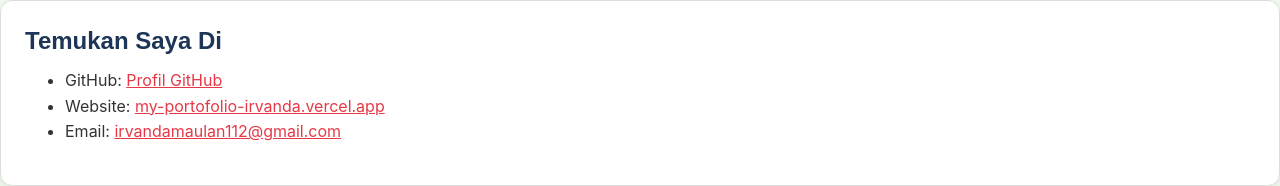
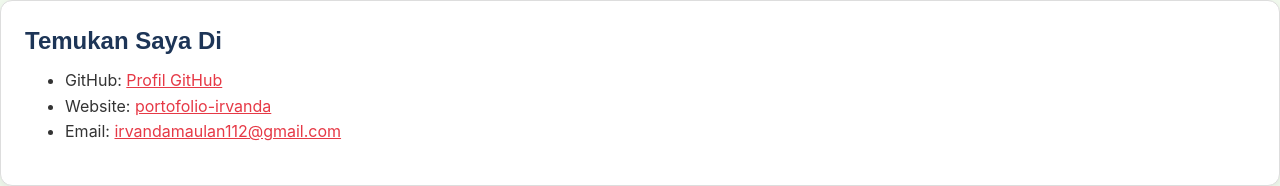
Before and after one commit to VannytqaRPL/Portofolio, a plain HTML site: page Modul 5/kontak.html in a window 1280 px wide. Shown: the part 859-1045 px from the top of the page. Drawn offline with Linux system fonts and the light colour scheme.

Commit message:
fix:Mengubah Link pada kontak HTML

```diff
--- a/Modul 5/kontak.html
+++ b/Modul 5/kontak.html
@@ -77,7 +77,7 @@
         <h2>Temukan Saya Di</h2>
         <ul>
           <li>GitHub: <a href="https://github.com/VannytqaRPL" target="_blank">Profil GitHub</a></li>
-          <li>Website: <a href="https://my-portofolio-ddzzwqjfs-irvanda-maulana-alhafidh.vercel.app/">my-portofolio-irvanda.vercel.app</a></li>
+          <li>Website: <a href="https://portofolio-irvanda.vercel.app/">portofolio-irvanda</a></li>
           <li>Email: <a href="mailto:irvandamaulan112@gmail.com">irvandamaulan112@gmail.com</a></li>
         </ul>
       </section>
```
